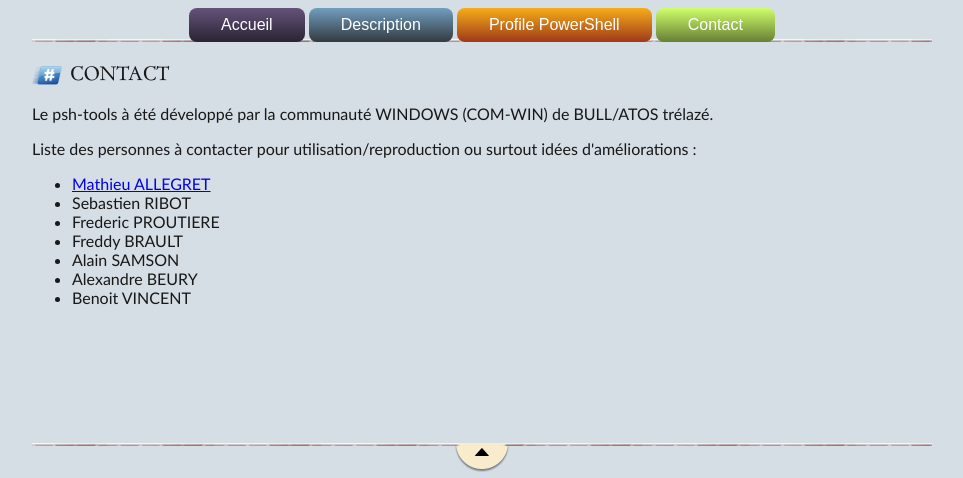
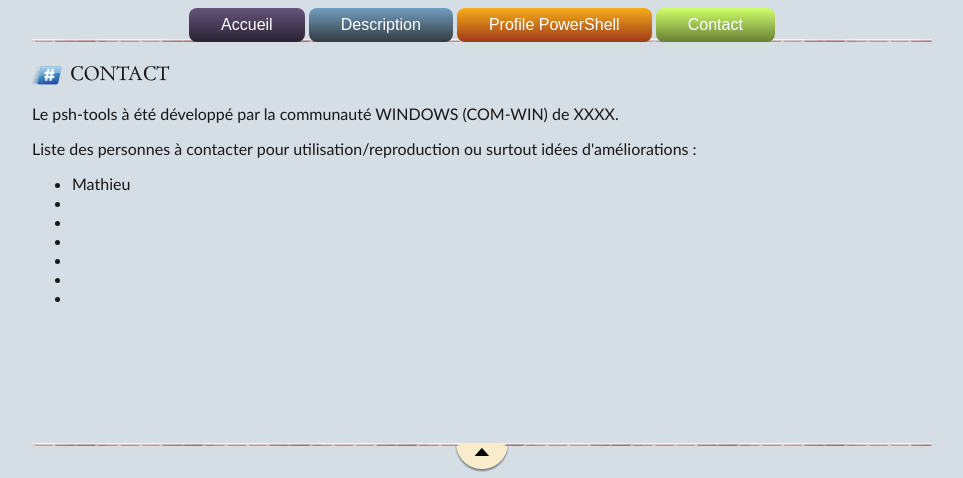
Before and after one commit to Ichigo49/psh-tools, a plain HTML site: page help/contact.html in a window 1280 px wide. Shown: the part 90-568 px from the top of the page, without its empty margins (158-1121 px from the left). Drawn offline with Linux system fonts and the light colour scheme.

Commit message:
removing names and company names

```diff
--- a/help/contact.html
+++ b/help/contact.html
@@ -44,16 +44,16 @@
             <section>
                 <article>
                     <h1><img src="images/ico_hashtag-psh.png" alt="icone PSH" class="ico_categorie" />Contact</h1>
-                    <p>Le psh-tools à été développé par la communauté WINDOWS (COM-WIN) de BULL/ATOS trélazé.</p>
+                    <p>Le psh-tools à été développé par la communauté WINDOWS (COM-WIN) de XXXX.</p>
                     <p>Liste des personnes à contacter pour utilisation/reproduction ou surtout idées d'améliorations :</p>
                     <ul>
-                        <li><a href="mailto:mathieu.allegret@atos.net">Mathieu ALLEGRET</a></li>
-                        <li>Sebastien RIBOT</li>
-                        <li>Frederic PROUTIERE</li>
-                        <li>Freddy BRAULT</li>
-                        <li>Alain SAMSON</li>
-                        <li>Alexandre BEURY</li>
-                        <li>Benoit VINCENT</li>
+                        <li>Mathieu</li>
+                        <li></li>
+                        <li></li>
+                        <li></li>
+                        <li></li>
+                        <li></li>
+                        <li></li>
                     </ul>
                     <div id="smallblockcontact"></div>
                 </article>
```
